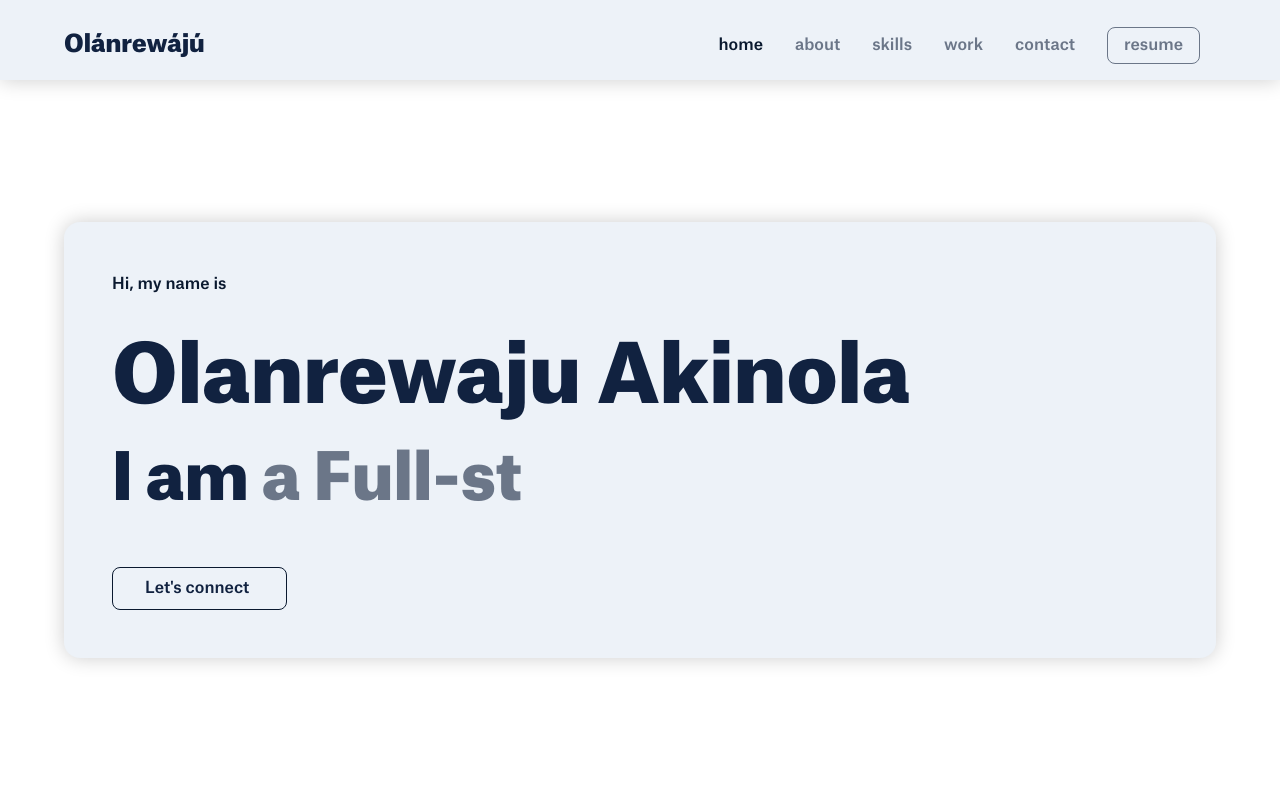
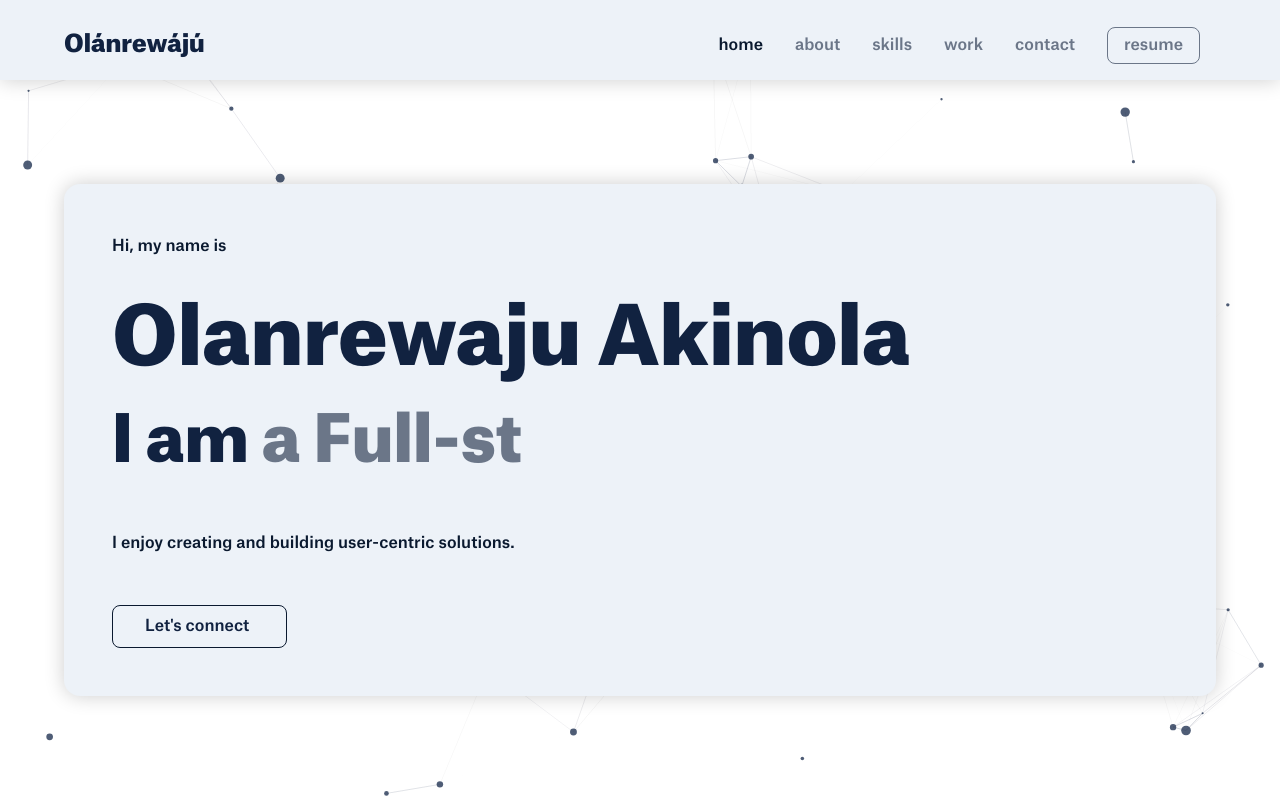
Before and after one commit to Olanrewaju-Ak/olanrewaju-akinola-portfolio, a React (Create React App) app: page / in a window 1280 px wide. Shown: the top 800 px of the page. Built offline with nearby package versions, Linux system fonts and the light colour scheme.

Commit message:
added tsparticles effects , edited the contact section message and added a shortbio in the hero section

```diff
--- a/package.json
+++ b/package.json
@@ -11,7 +11,9 @@
     "react-router-dom": "^6.6.2",
     "react-scripts": "5.0.1",
     "react-simple-typewriter": "^5.0.1",
+    "react-tsparticles": "^2.8.0",
     "sass": "^1.57.1",
+    "tsparticles": "^2.8.0",
     "typewriter-effect": "^2.19.0",
     "web-vitals": "^2.1.4"
   },
--- a/src/components/about/About.scss
+++ b/src/components/about/About.scss
@@ -120,8 +120,8 @@
 			background-size: cover;
 			background-repeat: repeat;
 			background-position: center;
-			height: 20rem;
-			width: 20rem;
+			height: 17rem;
+			width: 17rem;
 			border-radius: 50%;
 			box-shadow: 0 0 20px rgba(0, 0, 0, 1);
 			margin-bottom: 2rem;
--- a/src/components/contact/Contact.js
+++ b/src/components/contact/Contact.js
@@ -15,10 +15,12 @@ const Contact = () => {
 				<div className="contact__content">
 					<div className="connect">
 						<p className="connect__message">
-							I'm currently looking for an entry level role or an internship as a
-							junior developer. Kindly contact me if you have any opportunities for
-							me. Also feel free to reach out if you have a question or you just want
-							to connect.
+							I am currently seeking a role as a Junior Software Developer and would
+							love to hear from you. If you have an opening that you think would be a
+							good fit for my skills and experience, please don't hesitate to get in
+							touch. I would be happy to provide more information about my
+							qualifications and discuss how I can contribute to your company. Thank
+							you for considering me for any available positions!"
 						</p>
 						<div className="connect__inbox">
 							<div className="connect__email">
--- a/src/components/contact/Contact.scss
+++ b/src/components/contact/Contact.scss
@@ -143,7 +143,6 @@
 				border: 1px solid $navyblue-color;
 				box-shadow: inset 200px 0 0 0 $navyblue-color;
 				color: #fff;
-				transition: all 0.3s ease-in-out;
 			}
 
 			&--text {
--- a/src/components/hero/Hero.js
+++ b/src/components/hero/Hero.js
@@ -2,7 +2,7 @@ import React from "react";
 import { useTypewriter, Cursor } from "react-simple-typewriter";
 
 import "./Hero.scss";
-// import arrow from "../../assets/icons/iconmonstr-arrow-right-thin.svg";
+import ParticlesBackground from "../particles-background/ParticlesBackground";
 
 const Hero = () => {
 	const [text] = useTypewriter({
@@ -19,6 +19,9 @@ const Hero = () => {
 	return (
 		<section className="hero" id="home">
 			<div className="hero__container">
+				<div>
+					<ParticlesBackground />
+				</div>
 				<div className="hero__content">
 					<p className="hero__content--intro">Hi, my name is</p>
 					<h1 className="hero__content--name">Olanrewaju Akinola</h1>
@@ -28,6 +31,9 @@ const Hero = () => {
 							<Cursor cursorStyle="" />
 						</span>
 					</h2>
+					<p className="hero__content--bio">
+						I enjoy creating and building user-centric solutions.
+					</p>
 					<a className="connect__btn" href="#contact">
 						<p className="connect__btn-text">Let's connect</p>
 					</a>
--- a/src/components/hero/Hero.scss
+++ b/src/components/hero/Hero.scss
@@ -41,11 +41,16 @@
 		&--caption {
 			font-size: 4rem;
 			color: $light-navyblue-color;
-			margin-bottom: 3rem;
 		}
 		&--typewritten {
 			font-size: 4rem;
 			color: $gray-color;
+		}
+		&--bio {
+			@include desktopBodyLarge;
+			color: $navyblue-color;
+			margin-bottom: 3rem;
+			font-weight: 500;
 		}
 	}
 
@@ -63,7 +68,7 @@
 			&:hover {
 				box-shadow: inset 200px 0 0 0 $navyblue-color;
 				color: #fff;
-				transition: all 0.3s ease-in-out;
+				transition: all 0.6s ease-in-out;
 			}
 		}
 	}
@@ -117,8 +122,12 @@
 			&--typewritten {
 				font-size: 1.75rem;
 				color: $gray-color;
-				line-height: 2.5rem;
+			}
+			&--bio {
+				@include desktopBodyLarge;
+				color: $light-navyblue-color;
 				margin-bottom: 3rem;
+				font-weight: 500;
 			}
 		}
 	}
@@ -140,7 +149,7 @@
 			&:hover {
 				background-color: $navyblue-color;
 				color: #fff;
-				transition: all 0.3s ease-in-out;
+				transition: all 0.5s ease-in-out;
 			}
 		}
 	}
@@ -180,18 +189,18 @@
 			}
 
 			&--name {
-				font-size: 5rem;
+				font-size: 4rem;
 				color: $light-navyblue-color;
 				margin-top: 2rem;
 				margin-bottom: 1rem;
 			}
 			&--caption {
-				font-size: 3.75rem;
+				font-size: 3.5rem;
 				color: $light-navyblue-color;
 				margin-bottom: 3rem;
 			}
 			&--typewritten {
-				font-size: 3.75rem;
+				font-size: 3.5rem;
 				color: $gray-color;
 			}
 		}
--- /dev/null
+++ b/src/components/particles-background/ParticlesBackground.js
@@ -0,0 +1,101 @@
+import { useCallback } from "react";
+import Particles from "react-tsparticles";
+import { loadFull } from "tsparticles";
+
+import React from "react";
+
+const ParticlesBackground = () => {
+	const particlesInit = useCallback(async (engine) => {
+		console.log(engine);
+		// you can initiate the tsParticles instance (engine) here, adding custom shapes or presets
+		// this loads the tsparticles package bundle, it's the easiest method for getting everything ready
+		// starting from v2 you can add only the features you need reducing the bundle size
+		await loadFull(engine);
+	}, []);
+
+	const particlesLoaded = useCallback(async (container) => {
+		await console.log(container);
+	}, []);
+
+	return (
+		<Particles
+			id="tsparticles"
+			init={particlesInit}
+			loaded={particlesLoaded}
+			options={{
+				fullScreen: {
+					enable: true,
+					zIndex: -1
+				},
+				fpsLimit: 120,
+				interactivity: {
+					events: {
+						onClick: {
+							enable: true,
+							mode: "push"
+						},
+						onHover: {
+							enable: true,
+							mode: "repulse"
+						},
+						resize: true
+					},
+					modes: {
+						push: {
+							quantity: 6
+						},
+						repulse: {
+							distance: 200,
+							duration: 0.4
+						}
+					}
+				},
+				particles: {
+					color: {
+						value: "#233554",
+						opacity: 0.1
+					},
+					links: {
+						color: "#112240",
+						distance: 150,
+						enable: true,
+						opacity: 0.1,
+						width: 1
+					},
+					collisions: {
+						enable: true
+					},
+					move: {
+						directions: "none",
+						enable: true,
+						outModes: {
+							default: "bounce"
+						},
+						random: false,
+						speed: 1.5,
+						straight: false
+					},
+					number: {
+						value: 50,
+						density: {
+							enable: true,
+							area: 800
+						}
+					},
+					opacity: {
+						value: 0.8
+					},
+					shape: {
+						type: "circle"
+					},
+					size: {
+						value: { min: 1, max: 5 }
+					}
+				},
+				detectRetina: true
+			}}
+		/>
+	);
+};
+
+export default ParticlesBackground;
--- a/src/components/works/Works.scss
+++ b/src/components/works/Works.scss
@@ -115,7 +115,7 @@
 		&:hover {
 			filter: none;
 			margin-left: 3.125rem;
-			transition: all 0.3s ease-in-out;
+			transition: all 2s ease-in-out;
 		}
 
 		&--img {
@@ -140,7 +140,7 @@
 		&:hover {
 			filter: none;
 			margin-right: 3.125rem;
-			transition: all 0.3s ease-in-out;
+			transition: all 2s ease-in-out;
 		}
 
 		&--img {
@@ -215,7 +215,7 @@
 			&--rev {
 				width: 100%;
 				max-height: 18.75rem;
-				min-width: 18.75rem;
+				min-width: 17.75rem;
 				max-width: 28.125rem;
 				display: block;
 				border-radius: 1.5625rem;
@@ -432,17 +432,17 @@
 			height: 20.1875rem;
 			width: 35.9375rem;
 			display: block;
-			border-radius: 25px;
+			border-radius: 1.5625rem;
 			box-shadow: 0 0 20px rgba(0, 0, 0, 0.3);
 			filter: grayscale(90%) contrast(0.4) brightness(90%) opacity(0.5);
-			transition: opacity 2s ease-in-out 0s;
+			transition: all opacity 0.5s ease 0s;
 
 			margin-left: -10rem;
 
 			&:hover {
 				filter: none;
 				margin-left: 3.125rem;
-				transition: all 0.3s ease-in-out;
+				transition: all 0.5s ease-in-out 0s;
 			}
 
 			&--img {
@@ -460,14 +460,14 @@
 			border-radius: 25px;
 			box-shadow: 0 0 20px rgba(0, 0, 0, 0.3);
 			filter: grayscale(50%) contrast(0.8) brightness(90%) opacity(0.5);
-			transition: opacity 2s ease-in-out 0s;
+			transition: all opacity 0.8s ease-in-out 0s;
 
 			margin-right: -10rem;
 
 			&:hover {
 				filter: none;
 				margin-right: 3.125rem;
-				transition: all 0.3s ease-in-out;
+				transition: all 0.5s ease-in-out;
 			}
 
 			&--img {
--- a/src/styles/partials/_colors.scss
+++ b/src/styles/partials/_colors.scss
@@ -10,6 +10,8 @@ $black-color: #030303;
 
 $silver-color: #afafaf;
 
+$silver-color: #bdbdbd;
+
 $navyblue-color: #0a192f;
 
 $light-navyblue-color: #112240;
```
Also changed, not shown: 1 other file (tests, documents, lock files or other folders).
